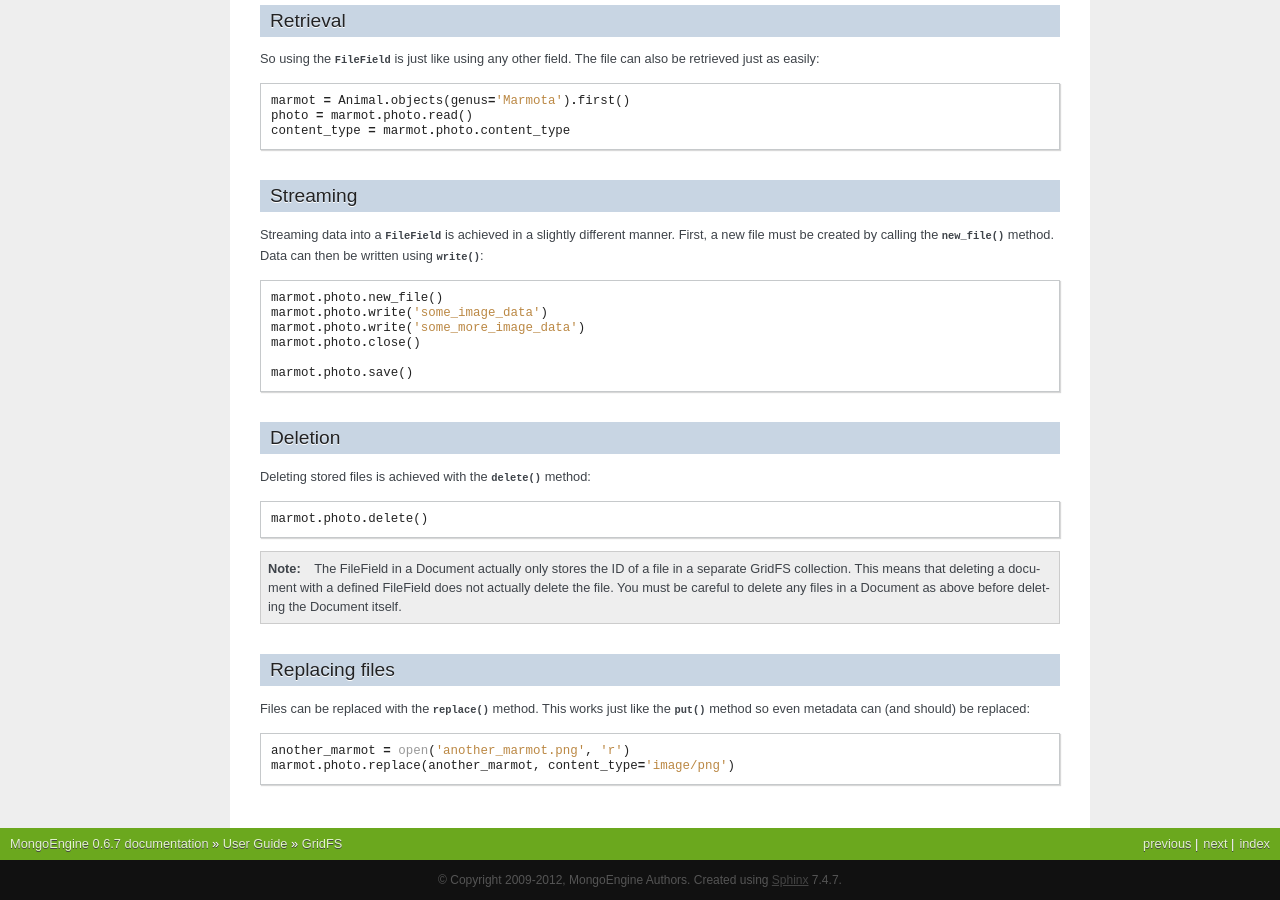
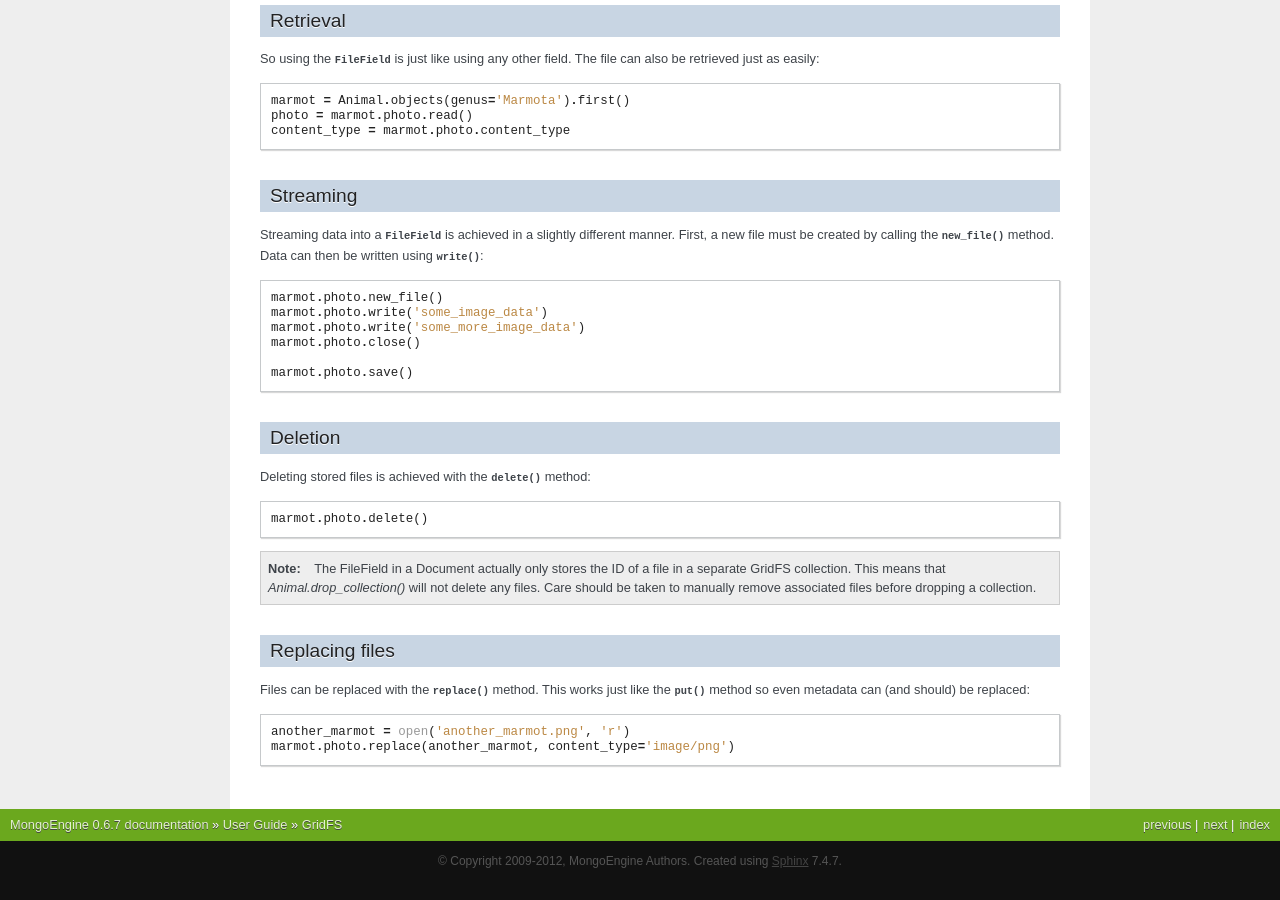
Before and after one commit to MongoEngine/mongoengine, a Sphinx documentation site: the page built from docs/guide/gridfs.rst, in a window 1280 px wide and 900 px high, scrolled down 611 px. Built offline with Sphinx 7.4.7, drawn with Linux system fonts in a browser that asks for light colours.

Commit message:
Updated docs regarding GridFS
refs #492

```diff
--- a/docs/changelog.rst
+++ b/docs/changelog.rst
@@ -4,6 +4,8 @@ Changelog
 
 Changes in 0.6.X
 ================
+- FileField now automatically delete files on .delete()
+- Fix for GenericReference to_mongo method
 - Fixed connection regression
 - Django User document allows inheritance
 
--- a/docs/guide/gridfs.rst
+++ b/docs/guide/gridfs.rst
@@ -68,10 +68,9 @@ Deleting stored files is achieved with the :func:`delete` method::
 .. note::
 
     The FileField in a Document actually only stores the ID of a file in a
-    separate GridFS collection. This means that deleting a document
-    with a defined FileField does not actually delete the file. You must be
-    careful to delete any files in a Document as above before deleting the
-    Document itself.
+    separate GridFS collection. This means that `Animal.drop_collection()` will
+    not delete any files.  Care should be taken to manually remove associated
+    files before dropping a collection.
 
 
 Replacing files
```
Also changed, not shown: 1 other file.
